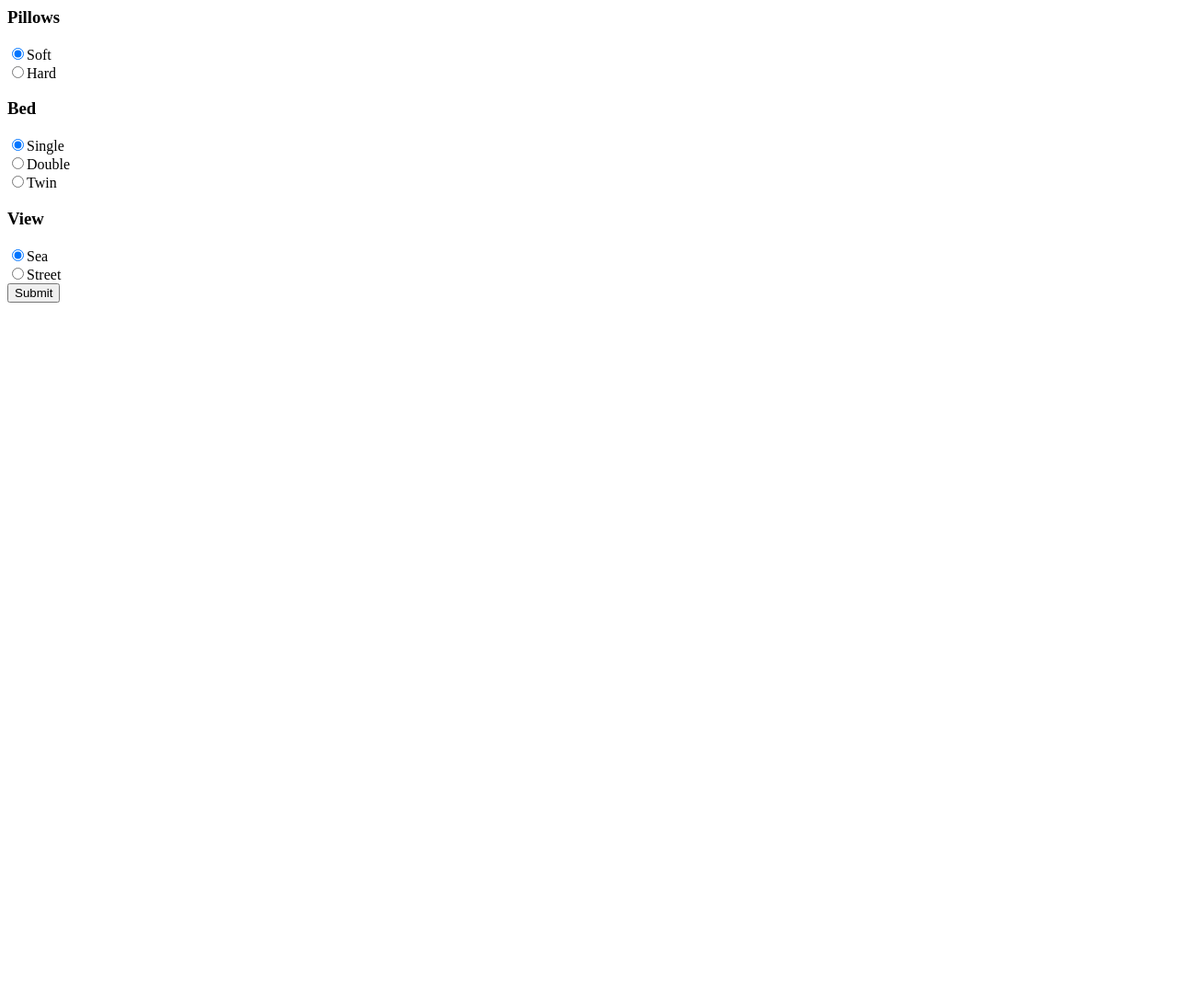
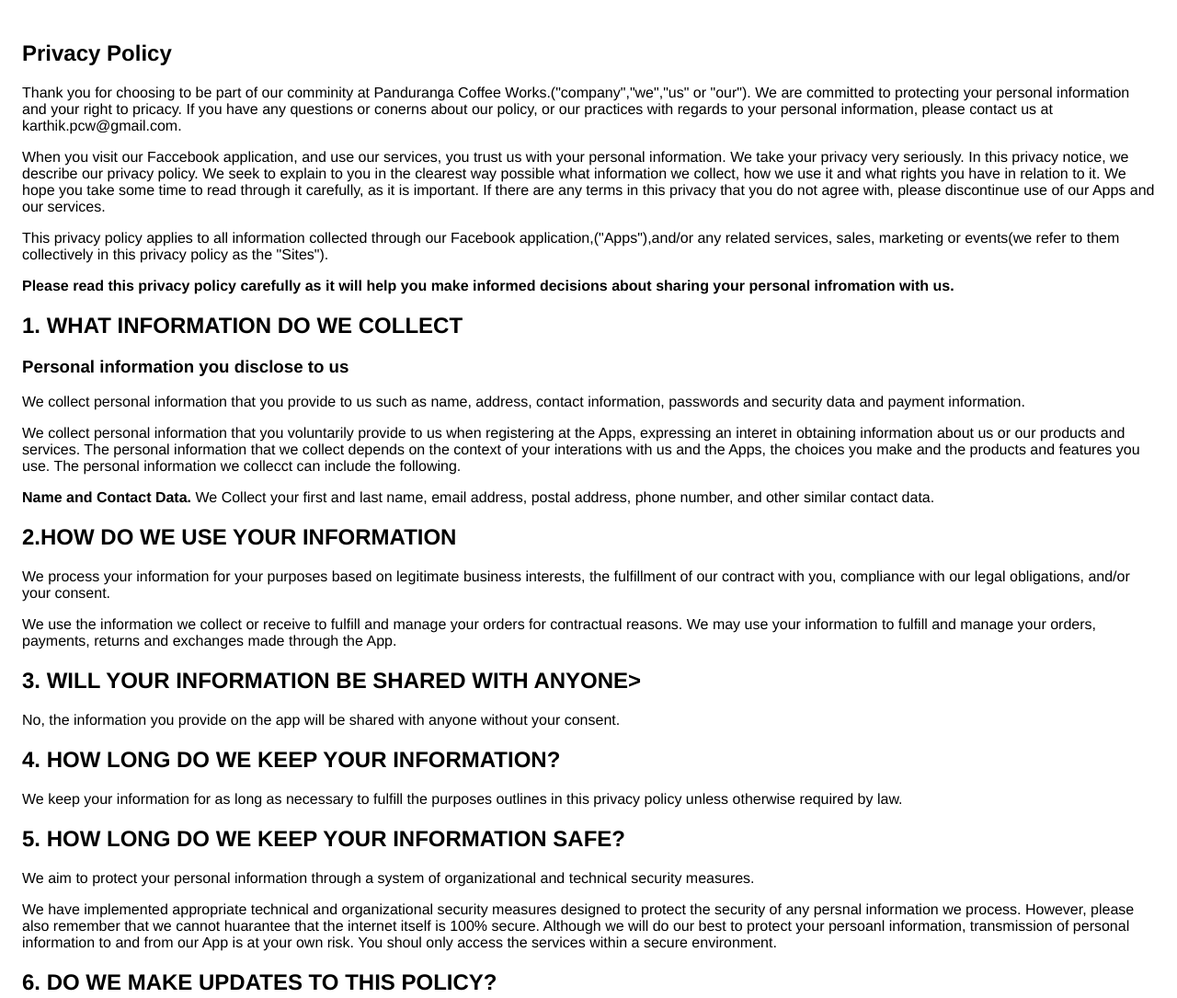
Before and after one commit to meetkarthiksv89/meetkarthiksv89.github.io, a plain HTML site: page index.html in a window 1280 px wide. Shown: the top 1085 px of the page at 92% size. Before the commit the page ends 800 px from the top, so only its background shows below. Drawn offline with Linux system fonts and the light colour scheme.

Commit message:
Update index.html

```diff
--- a/index.html
+++ b/index.html
@@ -1,61 +1,32 @@
-<html>
-<head>
-    <title>Choose your preferences</title>
-</head>
-<body>
-<script>
-    (function (d, s, id) {
-        var js, fjs = d.getElementsByTagName(s)[0];
-        if (d.getElementById(id)) {
-            return;
-        }
-        js = d.createElement(s);
-        js.id = id;
-        js.src = "//connect.facebook.com/en_US/messenger.Extensions.js";
-        fjs.parentNode.insertBefore(js, fjs);
-    }(document, 'script', 'Messenger'));
-    window.extAsyncInit = () => {
-        // TODO: How to parse env file from here?
-        MessengerExtensions.getSupportedFeatures(function success(result) {
-            let features = result.supported_features;
-            if (features.includes("context")) {
-                MessengerExtensions.getContext('<APP_ID>',
-                    function success(thread_context) {
-                        // success
-                        document.getElementById("psid").value = thread_context.psid;
-                    },
-                    function error(err) {
-                        // error
-                        console.log(err);
-                    }
-                );
-            }
-        }, function error(err) {
-            // error retrieving supported features
-            console.log(err);
-        });
-        document.getElementById('submitButton').addEventListener('click', () => {
-            MessengerExtensions.requestCloseBrowser(function success() {
-                console.log("Webview closing");
-            }, function error(err) {
-                console.log(err);
-            });
-        });
-    };
-</script>
-<form action="/optionspostback" method="get">
-    <input type="hidden" name="psid" id="psid">
-    <h3>Pillows</h3>
-    <input type="radio" name="pillows" value="soft" checked>Soft<br>
-    <input type="radio" name="pillows" value="hard">Hard<br>
-    <h3>Bed</h3>
-    <input type="radio" name="bed" value="single" checked>Single<br>
-    <input type="radio" name="bed" value="double">Double<br>
-    <input type="radio" name="bed" value="twin">Twin<br>
-    <h3>View</h3>
-    <input type="radio" name="view" value="sea" checked>Sea<br>
-    <input type="radio" name="view" value="street">Street<br>
-    <input type="submit" value="Submit" id="submitButton">
-</form>
-</body>
-</html>
+<!DOCTYPE html><html> <head> <meta charset="utf-8"> <meta name="viewport" content="width=device-width"> <title>Privacy Policy</title> <style>body{font-family: "Helvetica Neue", Helvetica, Arial, sans-serif; padding:1em;}</style></head> <body><h2>Privacy Policy</h2>
+                  </p> <p>Thank you for choosing to be part of our comminity at Panduranga Coffee Works.("company","we","us" or "our"). We are committed to protecting your personal information and your right to pricacy. If you have any questions or conerns about our policy, or our practices with regards to your personal information, please contact us at karthik.pcw@gmail.com.
+                  </p> <p> When you visit our Faccebook application, and use our services, you trust us with your personal information. We take your privacy very seriously. In this privacy notice, we describe our privacy policy. We seek to explain to you in the clearest way possible what information we collect, how we use it and what rights you have in relation to it.
+                    We hope you take some time to read through it carefully, as it is important. If there are any terms in this privacy that you do not agree with, please discontinue use of our Apps and our services.
+                  </p> <p> This privacy policy applies to all information collected through our Facebook application,("Apps"),and/or any related services, sales, marketing or events(we refer to them collectively in this privacy policy as the "Sites").
+                  </p> <p> <strong> Please read this privacy policy carefully as it will help you make informed decisions about sharing your personal infromation with us.</strong>
+                  <h2>1. WHAT INFORMATION DO WE COLLECT</h2>
+                  <h3>Personal information you disclose to us</h3>
+                  </p><p> We collect personal information that you provide to us such as name, address, contact information, passwords and security data and payment information.
+                  </p><p> We collect personal information that you voluntarily provide to us when registering at the Apps, expressing an interet in obtaining information about us or our products and services. The personal information that we collect depends on the context of your interations with us and the Apps, the choices you make and the products and features you use. The personal information we collecct can include the following.
+                  <p><p><strong>Name and Contact Data.</strong> We Collect your first and last name, email address, postal address, phone number, and other similar contact data.
+                  </br>
+                  <h2>2.HOW DO WE USE YOUR INFORMATION</h2>
+                  <p></p> We process your information for your purposes based on legitimate business interests, the fulfillment of our contract with you, compliance with our legal obligations, and/or your consent.
+                  <p></p> We use the information we collect or receive to fulfill and manage your orders for contractual reasons. We may use your information to fulfill and manage your orders, payments, returns and exchanges made through the App.
+
+                  <h2>3. WILL YOUR INFORMATION BE SHARED WITH ANYONE></h2>
+                  <p></p> No, the information you provide on the app will be shared with anyone without your consent.
+
+                  <h2>4. HOW LONG DO WE KEEP YOUR INFORMATION?</h2>
+                  <p></p> We keep your information for as long as necessary to fulfill the purposes outlines in this privacy policy unless otherwise required by law.
+
+                  <h2>5. HOW LONG DO WE KEEP YOUR INFORMATION SAFE?</h2>
+                  <p></p> We aim to protect your personal information through a system of organizational and technical security measures.
+                  <p></p> We have implemented appropriate technical and organizational security measures designed to protect the security of any persnal information we process. However, please also remember that we cannot huarantee that the internet itself is 100% secure. Although we will do our best to protect your persoanl information, transmission of personal information to and from our App is at your own risk. You shoul only access the services within a secure environment.
+
+                  <h2>6. DO WE MAKE UPDATES TO THIS POLICY?</h2>
+                  <p></p> Yes, we will update this policcy as necessary to stay compliant with relevant laws.
+                  <p></p> We may update this pricacy policy from time to time. The updated verion will be indicated by an updated "Revised" date and the updated version will be effective as soon as it is accessible.
+
+                  <h2>7. HOW CAN YOU CONTACT US ABOUT THIS POLICY?</h2>
+                  <p></p> If you have questions or comment about this policy, you may email us at karthik.pcw@gmail.com or by post to "Panduanga Coffee Works, M G Road, Chikmagalur, Karnataka 577101, India".
```
